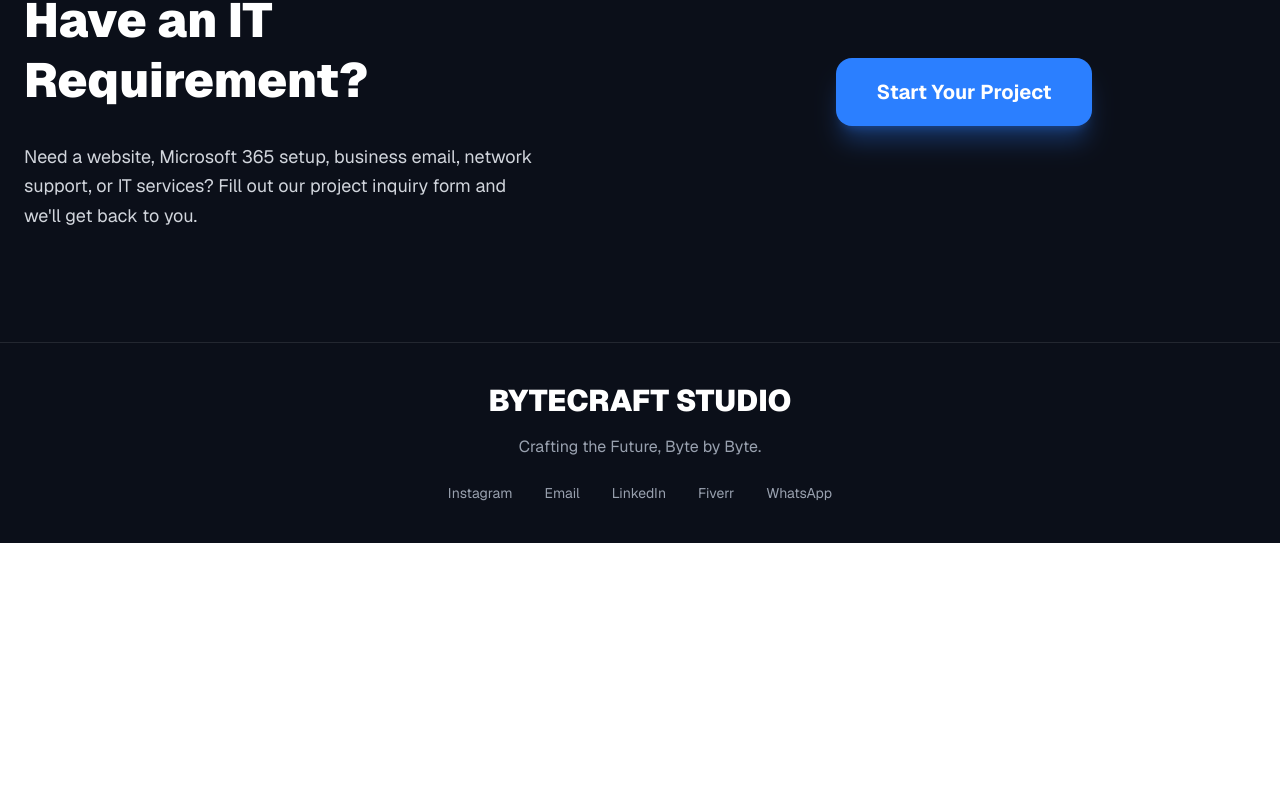
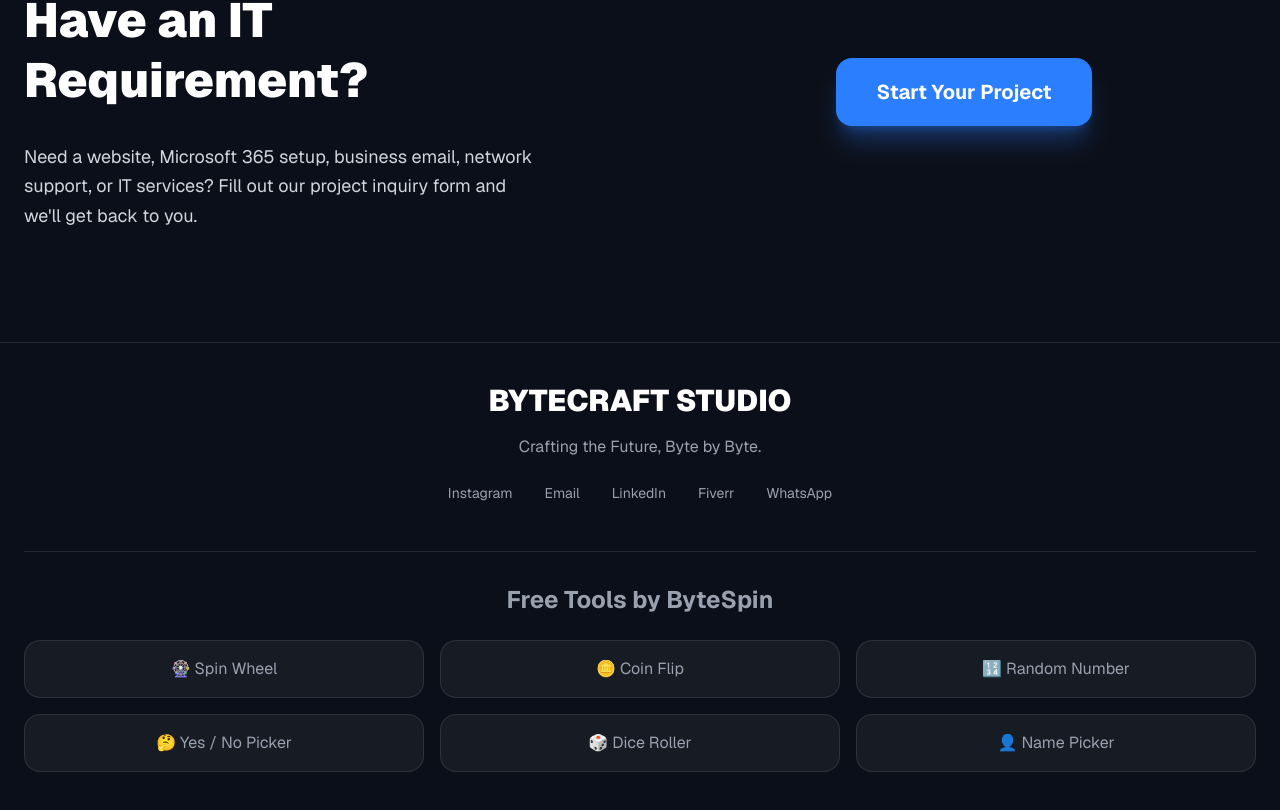
Before and after one commit to bytecraftstudioin/bytecraftstudio, a Next.js app: page / in a window 1280 px wide. Shown: the part 6471-7281 px from the top of the page. Before the commit the page ends 7014 px from the top, so only its background shows below. Built offline with nearby package versions, Linux system fonts and the light colour scheme.

Commit message:
pages added

```diff
--- a/app/page.tsx
+++ b/app/page.tsx
@@ -459,6 +459,59 @@ const [message, setMessage] = useState("");
 </a>
 
 </div>
+{/* Free Tools Section */}
+<div className="mt-12 pt-8 border-t border-white/10">
+  <h2 className="text-2xl font-bold text-center mb-6">
+    Free Tools by ByteSpin
+  </h2>
+
+  <div className="grid grid-cols-2 md:grid-cols-3 gap-4">
+
+    <a
+      href="https://bytespin.bytecraftstudio.com/"
+      className="bg-white/5 border border-white/10 rounded-2xl p-4 hover:border-cyan-400 hover:text-cyan-400 transition text-center"
+    >
+      🎡 Spin Wheel
+    </a>
+
+    <a
+      href="https://bytespin.bytecraftstudio.com/coin-flip"
+      className="bg-white/5 border border-white/10 rounded-2xl p-4 hover:border-cyan-400 hover:text-cyan-400 transition text-center"
+    >
+      🪙 Coin Flip
+    </a>
+
+    <a
+      href="https://bytespin.bytecraftstudio.com/random-number-generator"
+      className="bg-white/5 border border-white/10 rounded-2xl p-4 hover:border-cyan-400 hover:text-cyan-400 transition text-center"
+    >
+      🔢 Random Number
+    </a>
+
+    <a
+      href="https://bytespin.bytecraftstudio.com/yes-or-no"
+      className="bg-white/5 border border-white/10 rounded-2xl p-4 hover:border-cyan-400 hover:text-cyan-400 transition text-center"
+    >
+      🤔 Yes / No Picker
+    </a>
+
+    <a
+      href="https://bytespin.bytecraftstudio.com/dice-roller"
+      className="bg-white/5 border border-white/10 rounded-2xl p-4 hover:border-cyan-400 hover:text-cyan-400 transition text-center"
+    >
+      🎲 Dice Roller
+    </a>
+
+    <a
+      href="https://bytespin.bytecraftstudio.com/name-picker"
+      className="bg-white/5 border border-white/10 rounded-2xl p-4 hover:border-cyan-400 hover:text-cyan-400 transition text-center"
+    >
+      👤 Name Picker
+    </a>
+
+  </div>
+</div>
+
       </footer>
       {selectedProject && (
   <div className="fixed inset-0 bg-black/70 backdrop-blur-sm flex items-center justify-center z-50 p-6">
```
